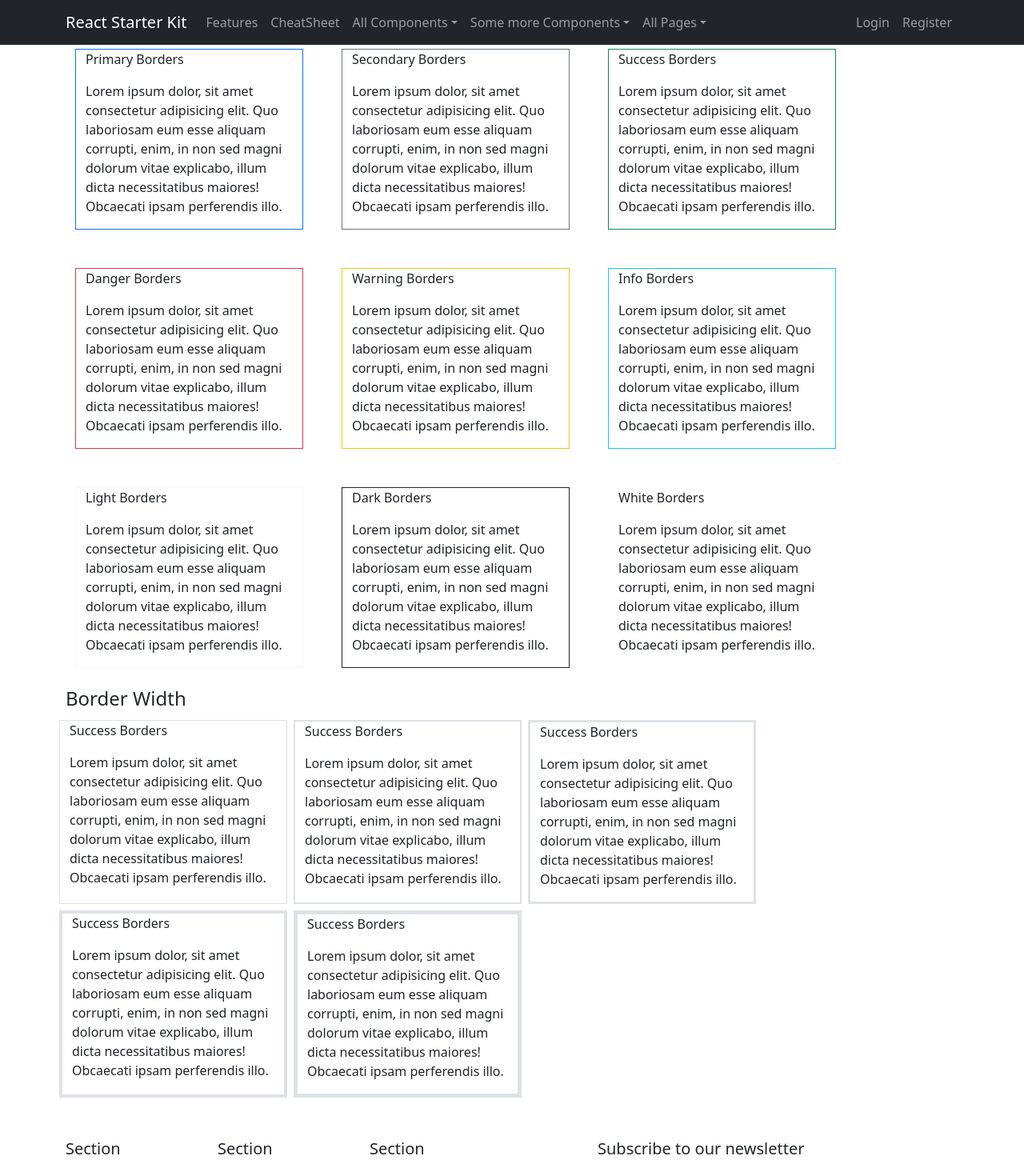
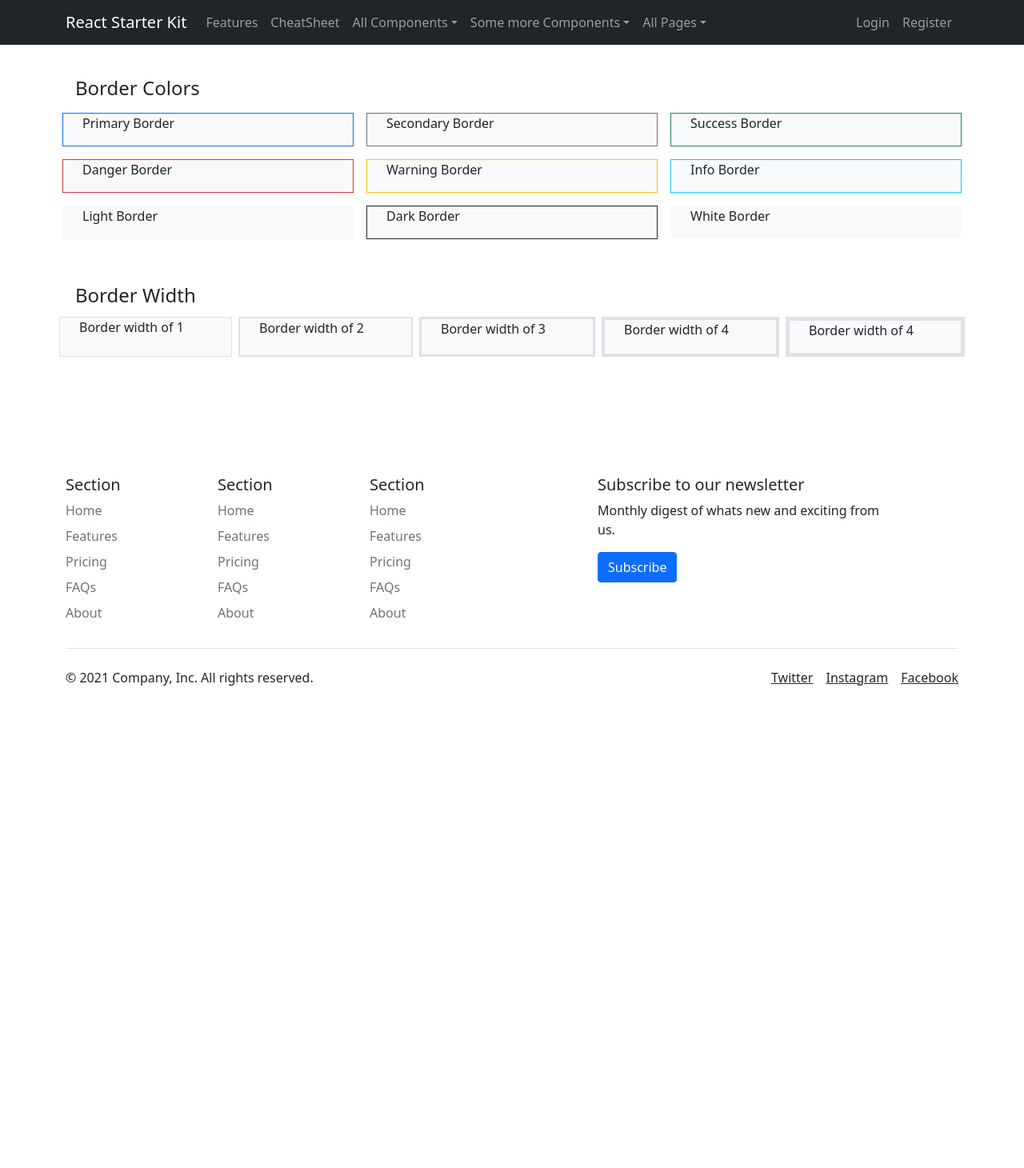
Before and after one commit to roundcodebox/aarambam, a React (Create React App) app: page /borders in a window 1280 px wide. Shown: the top 1460 px of the page at 80% size. After the commit the page ends 971 px from the top, so only its background shows below. Built offline with nearby package versions, Linux system fonts and the light colour scheme.

Commit message:
feat: removed the react-bootstrap components from the borders page

```diff
--- a/src/Components/Borders.jsx
+++ b/src/Components/Borders.jsx
@@ -1,140 +1,68 @@
 import React from 'react';
-import { Container, Row, Col } from 'react-bootstrap';
 
-function Borders() {
+function Border() {
   return (
-    <Container>
-      <Row>
-        <h4>Borders Colors</h4>
-        <Col sm={3} className=" border border-primary m-4">
-          <p>Primary Borders</p>
-          <p>
-            Lorem ipsum dolor, sit amet consectetur adipisicing elit. Quo
-            laboriosam eum esse aliquam corrupti, enim, in non sed magni dolorum
-            vitae explicabo, illum dicta necessitatibus maiores! Obcaecati ipsam
-            perferendis illo.
-          </p>
-        </Col>
-        <Col sm={3} className="border border-secondary m-4">
-          <p>Secondary Borders</p>
-          <p>
-            Lorem ipsum dolor, sit amet consectetur adipisicing elit. Quo
-            laboriosam eum esse aliquam corrupti, enim, in non sed magni dolorum
-            vitae explicabo, illum dicta necessitatibus maiores! Obcaecati ipsam
-            perferendis illo.
-          </p>
-        </Col>
-        <Col sm={3} className="border border-success m-4">
-          <p>Success Borders</p>
-          <p>
-            Lorem ipsum dolor, sit amet consectetur adipisicing elit. Quo
-            laboriosam eum esse aliquam corrupti, enim, in non sed magni dolorum
-            vitae explicabo, illum dicta necessitatibus maiores! Obcaecati ipsam
-            perferendis illo.
-          </p>
-        </Col>
-        <Col sm={3} className="border border-danger m-4">
-          <p>Danger Borders</p>
-          <p>
-            Lorem ipsum dolor, sit amet consectetur adipisicing elit. Quo
-            laboriosam eum esse aliquam corrupti, enim, in non sed magni dolorum
-            vitae explicabo, illum dicta necessitatibus maiores! Obcaecati ipsam
-            perferendis illo.
-          </p>
-        </Col>
-        <Col sm={3} className="border border-warning m-4">
-          <p>Warning Borders</p>
-          <p>
-            Lorem ipsum dolor, sit amet consectetur adipisicing elit. Quo
-            laboriosam eum esse aliquam corrupti, enim, in non sed magni dolorum
-            vitae explicabo, illum dicta necessitatibus maiores! Obcaecati ipsam
-            perferendis illo.
-          </p>
-        </Col>
-        <Col sm={3} className="border border-info m-4">
-          <p>Info Borders</p>
-          <p>
-            Lorem ipsum dolor, sit amet consectetur adipisicing elit. Quo
-            laboriosam eum esse aliquam corrupti, enim, in non sed magni dolorum
-            vitae explicabo, illum dicta necessitatibus maiores! Obcaecati ipsam
-            perferendis illo.
-          </p>
-        </Col>
-        <Col sm={3} className="border border-light m-4">
-          <p>Light Borders</p>
-          <p>
-            Lorem ipsum dolor, sit amet consectetur adipisicing elit. Quo
-            laboriosam eum esse aliquam corrupti, enim, in non sed magni dolorum
-            vitae explicabo, illum dicta necessitatibus maiores! Obcaecati ipsam
-            perferendis illo.
-          </p>
-        </Col>
-        <Col sm={3} className="border border-dark m-4">
-          <p>Dark Borders</p>
-          <p>
-            Lorem ipsum dolor, sit amet consectetur adipisicing elit. Quo
-            laboriosam eum esse aliquam corrupti, enim, in non sed magni dolorum
-            vitae explicabo, illum dicta necessitatibus maiores! Obcaecati ipsam
-            perferendis illo.
-          </p>
-        </Col>
-        <Col sm={3} className="border border-white m-4">
-          <p>White Borders</p>
-          <p>
-            Lorem ipsum dolor, sit amet consectetur adipisicing elit. Quo
-            laboriosam eum esse aliquam corrupti, enim, in non sed magni dolorum
-            vitae explicabo, illum dicta necessitatibus maiores! Obcaecati ipsam
-            perferendis illo.
-          </p>
-        </Col>
-        <h4>Border Width</h4>
-        <Col sm={3} className="border border-1 m-1">
-          <p>Success Borders</p>
-          <p>
-            Lorem ipsum dolor, sit amet consectetur adipisicing elit. Quo
-            laboriosam eum esse aliquam corrupti, enim, in non sed magni dolorum
-            vitae explicabo, illum dicta necessitatibus maiores! Obcaecati ipsam
-            perferendis illo.
-          </p>
-        </Col>
-        <Col sm={3} className="border border-2 m-1">
-          <p>Success Borders</p>
-          <p>
-            Lorem ipsum dolor, sit amet consectetur adipisicing elit. Quo
-            laboriosam eum esse aliquam corrupti, enim, in non sed magni dolorum
-            vitae explicabo, illum dicta necessitatibus maiores! Obcaecati ipsam
-            perferendis illo.
-          </p>
-        </Col>
-        <Col sm={3} className="border border-3 m-1">
-          <p>Success Borders</p>
-          <p>
-            Lorem ipsum dolor, sit amet consectetur adipisicing elit. Quo
-            laboriosam eum esse aliquam corrupti, enim, in non sed magni dolorum
-            vitae explicabo, illum dicta necessitatibus maiores! Obcaecati ipsam
-            perferendis illo.
-          </p>
-        </Col>
-        <Col sm={3} className="border border-4 m-1">
-          <p>Success Borders</p>
-          <p>
-            Lorem ipsum dolor, sit amet consectetur adipisicing elit. Quo
-            laboriosam eum esse aliquam corrupti, enim, in non sed magni dolorum
-            vitae explicabo, illum dicta necessitatibus maiores! Obcaecati ipsam
-            perferendis illo.
-          </p>
-        </Col>
-        <Col sm={3} className="border border-5 m-1">
-          <p>Success Borders</p>
-          <p>
-            Lorem ipsum dolor, sit amet consectetur adipisicing elit. Quo
-            laboriosam eum esse aliquam corrupti, enim, in non sed magni dolorum
-            vitae explicabo, illum dicta necessitatibus maiores! Obcaecati ipsam
-            perferendis illo.
-          </p>
-        </Col>
-      </Row>
-    </Container>
+    <div className="container px-4 py-4">
+      <div className="row g-5 py-5">
+        <div className="col-sm-12 col-lg-12">
+          <div className="row g-5 py-4">
+            <h4>Border Colors</h4>
+            <div className="col bg-light border border-primary m-2 sm-4">
+              <p>Primary Border</p>
+            </div>
+            <div
+              sm={3}
+              className="col bg-light border border-secondary m-2 sm-4"
+            >
+              <p>Secondary Border</p>
+            </div>
+            <div sm={3} className="col bg-light border border-success m-2 sm-4">
+              <p>Success Border</p>
+            </div>
+          </div>
+          <div className="row g-5 py-4">
+            <div sm={3} className=" col bg-light border border-danger m-2 sm-4">
+              <p>Danger Border</p>
+            </div>
+            <div sm={3} className="col bg-light border border-warning m-2 sm-4">
+              <p>Warning Border</p>
+            </div>
+            <div sm={3} className="col bg-light border border-info m-2 sm-4">
+              <p>Info Border</p>
+            </div>
+          </div>
+          <div className="row g-5 py-4">
+            <div sm={3} className="col bg-light border border-light m-2 sm-4">
+              <p>Light Border</p>
+            </div>
+            <div sm={3} className="col bg-light border border-dark m-2 sm-4">
+              <p>Dark Border</p>
+            </div>
+            <div sm={3} className="col bg-light border border-white m-2 sm-4">
+              <p>White Border</p>
+            </div>
+          </div>
+          <div className="row g-5 py-4">
+            <h4>Border Width</h4>
+            <div sm={3} className="col bg-light border border-1 m-1 sm=3">
+              <p>Border width of 1</p>
+            </div>
+            <div sm={3} className="col bg-light border border-2 m-1 sm=3">
+              <p>Border width of 2</p>
+            </div>
+            <div sm={3} className="col bg-light border border-3 m-1 sm=3">
+              <p>Border width of 3</p>
+            </div>
+            <div sm={3} className="col bg-light border border-4 m-1 sm=3">
+              <p>Border width of 4</p>
+            </div>
+            <div sm={3} className="col bg-light border border-5 m-1">
+              <p>Border width of 4</p>
+            </div>
+          </div>
+        </div>
+      </div>
+    </div>
   );
 }
-export default Borders;
+export default Border;
```
